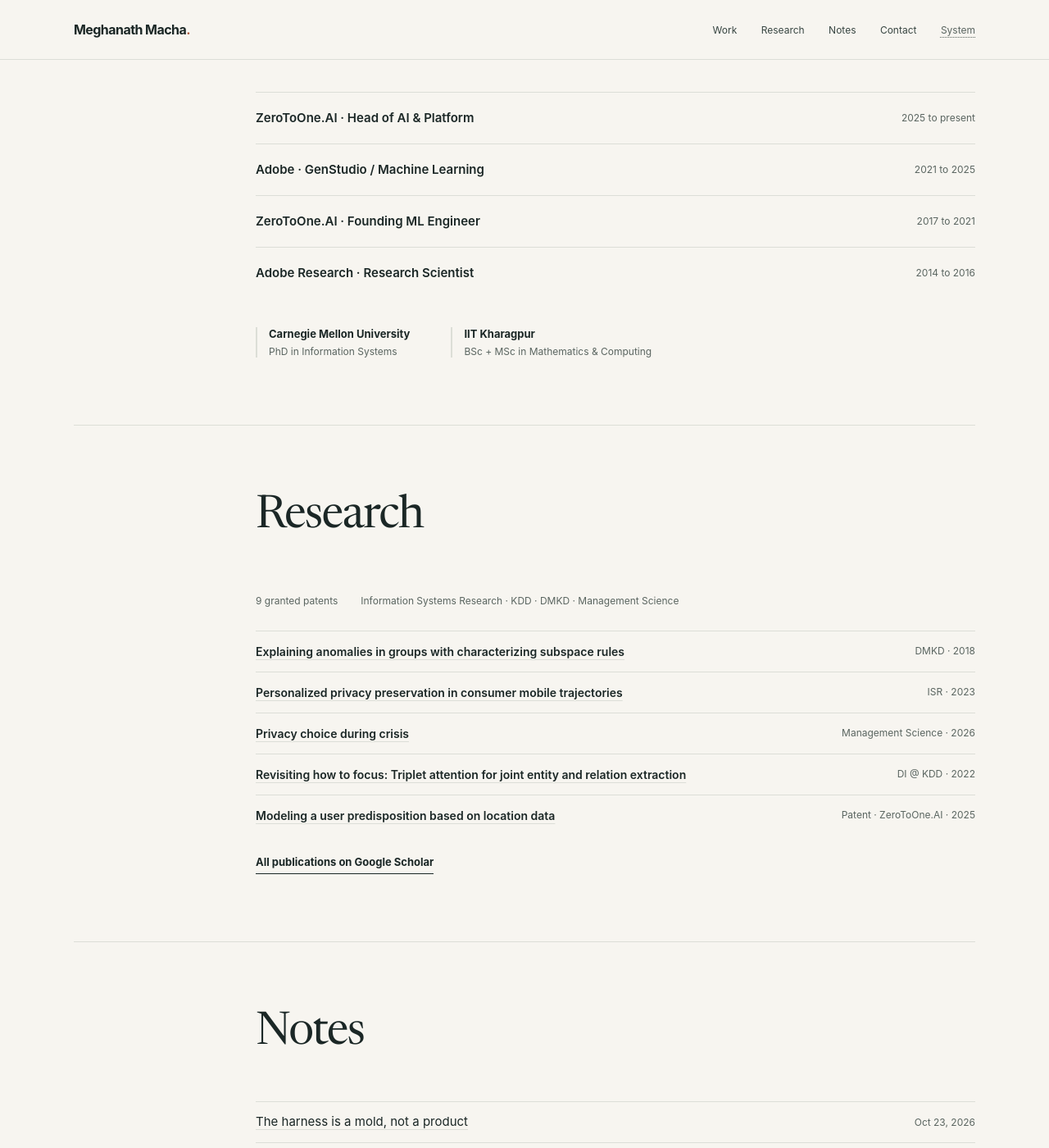
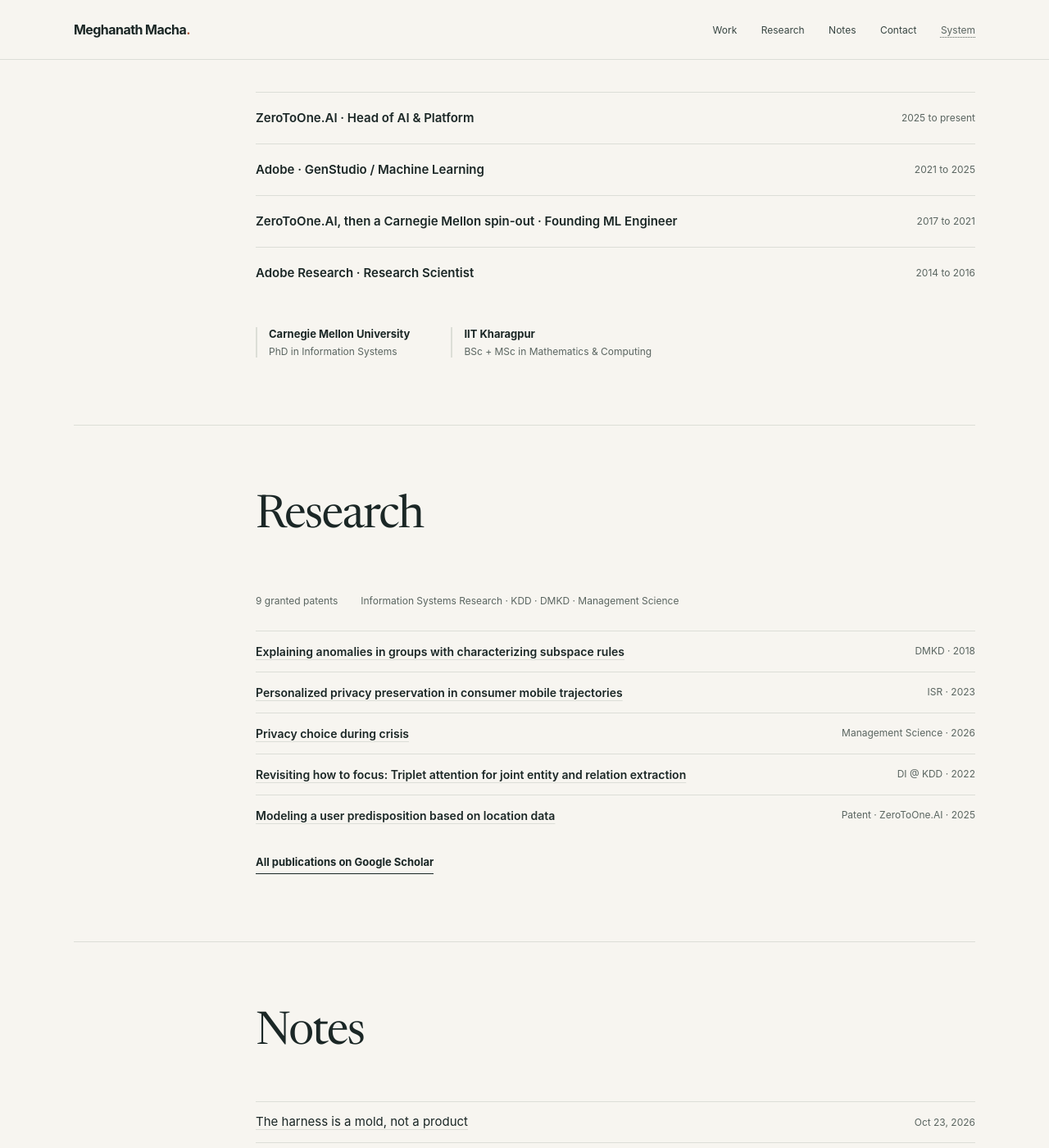
Before and after one commit to mmacha/mmacha.github.io, a Jekyll site: the page built from index.html, in a window 1280 px wide and 1400 px high, scrolled down 2692 px. Shown: the whole window at 82% size. Built offline with Jekyll 4.4.1, drawn with Linux system fonts in a browser that asks for light colours; some of the changed text lies outside the part shown.

Commit message:
Clarify the spin-out in Background, shorten the contact line, space the notes
Co-Authored-By: Claude Fable 5.1 <noreply@anthropic.com>

```diff
--- a/index.html
+++ b/index.html
@@ -53,7 +53,7 @@ og_type: profile
       <div class="timeline">
         <div class="job"><div><strong>ZeroToOne.AI · Head of AI &amp; Platform</strong></div><time>2025 to present</time></div>
         <div class="job"><div><strong>Adobe · GenStudio / Machine Learning</strong></div><time>2021 to 2025</time></div>
-        <div class="job"><div><strong>ZeroToOne.AI · Founding ML Engineer</strong></div><time>2017 to 2021</time></div>
+        <div class="job"><div><strong>ZeroToOne.AI, then a Carnegie Mellon spin-out · Founding ML Engineer</strong></div><time>2017 to 2021</time></div>
         <div class="job"><div><strong>Adobe Research · Research Scientist</strong></div><time>2014 to 2016</time></div>
       </div>
       <div class="education">
@@ -92,7 +92,7 @@ og_type: profile
     <div class="section-head"><div></div><div><h2 id="contact-title">Contact</h2></div></div>
     <div class="two-col"><div></div><div>
       <p class="contact-lead">If something here interests you, write to me.</p>
-      <p class="contact-sub">Advisory. Speaking. New opportunities.</p>
+      <p class="contact-sub">Advisory. Speaking.</p>
       <p class="contact-book"><a class="text-link" href="https://calendly.com/meghanath-macha/30min" target="_blank" rel="noopener noreferrer">Book 30 minutes</a></p>
       <div class="contact-links">
         <a href="mailto:meghanath.macha@gmail.com">Email</a>
```
Also changed, not shown: _posts/2026-10-05-an-audience-is-not-a-model.md (renamed from _posts/2026-10-19-an-audience-is-not-a-model.md), _posts/2026-10-12-a-brand-guideline-is-not-a-prompt.md (renamed from _posts/2026-10-21-a-brand-guideline-is-not-a-prompt.md), _posts/2026-10-19-a-model-is-not-a-bidder.md (renamed from _posts/2026-10-22-a-model-is-not-a-bidder.md).
